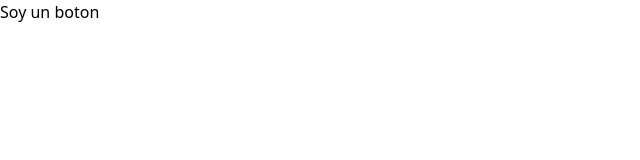
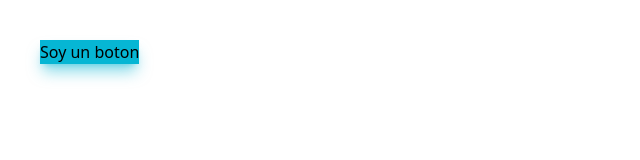
Before and after one commit to Javicot/C_P-Curso-Basico-de-Tailwind-2-y-3, a website built with Vite: page index.html in a window 1280 px wide. Shown: the whole page, without its empty margins (0-640 px from the left). Built offline with nearby package versions, Linux system fonts and the light colour scheme.

Commit message:
Index modificado

```diff
--- a/index.html
+++ b/index.html
@@ -10,7 +10,9 @@
 </head>
 
 <body>
-  <button>Soy un boton</button>
+  <button
+    class="bg-cyan-500 shadow-lg shadow-cyan-500/50 m-10 hover:bg-blue-500 hover:shadow-lg hover:shadow-blue-500/50">Soy
+    un boton</button>
 </body>
 
 </html>
```
